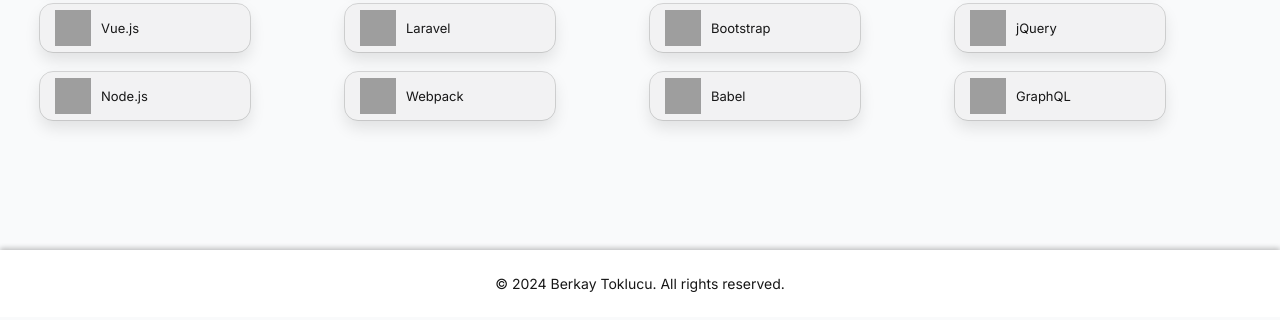
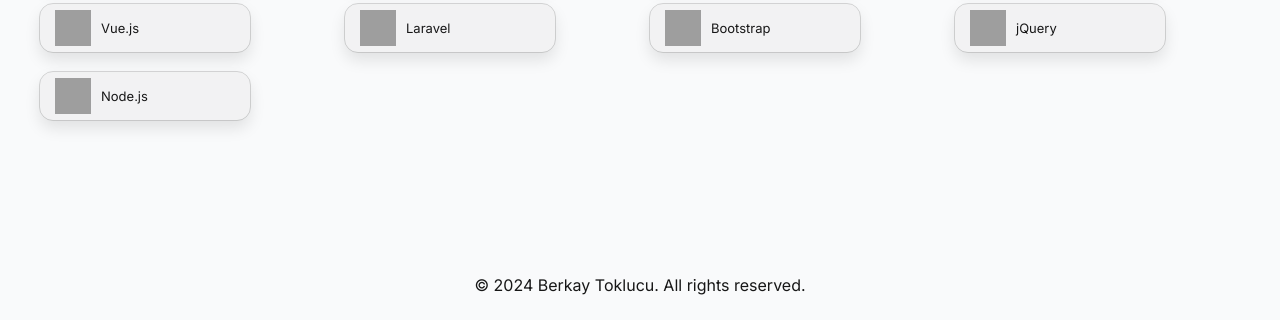
Before and after one commit to BerkayToklucu/berkaytoklucu.github.io, a plain HTML site: page index.html in a window 1280 px wide. Shown: the part 1502-1822 px from the top of the page. Drawn offline with Linux system fonts and the light colour scheme; grey boxes are pictures that could not be loaded.

Commit message:
The footer has been updated again. Some technology boxes have been removed.

```diff
--- a/assets/styles.css
+++ b/assets/styles.css
@@ -120,11 +120,9 @@ h2{
   font-size:.8rem
 }
 footer {
-  font-size: 14px;
+  font-size: 16px;
   text-align: center;
   padding: 25px;
-  background: #fff;
-  box-shadow: 0 -2px 5px rgba(0, 0, 0, 0.234);
   margin-top: 80px;
 }
 .hidden {
--- a/index.html
+++ b/index.html
@@ -132,18 +132,6 @@
             <img src="https://img.icons8.com/?size=100&id=hsPbhkOH4FMe&format=png&color=000000" alt="Node.js">
             <p>Node.js</p>
           </div>
-          <div class="tech-card">
-            <img src="https://img.icons8.com/?size=100&id=QjbHx7WUskg1&format=png&color=000000" alt="Webpack">
-            <p>Webpack</p>
-          </div>
-          <div class="tech-card">
-            <img src="https://img.icons8.com/?size=100&id=v-t4czA7zToV&format=png&color=000000" alt="Babel">
-            <p>Babel</p>
-          </div>
-          <div class="tech-card">
-            <img src="https://img.icons8.com/?size=100&id=zdI5E8moxhs-&format=png&color=000000" alt="GraphQL">
-            <p>GraphQL</p>
-          </div>
         </div>
       </section>
     </main>
```
